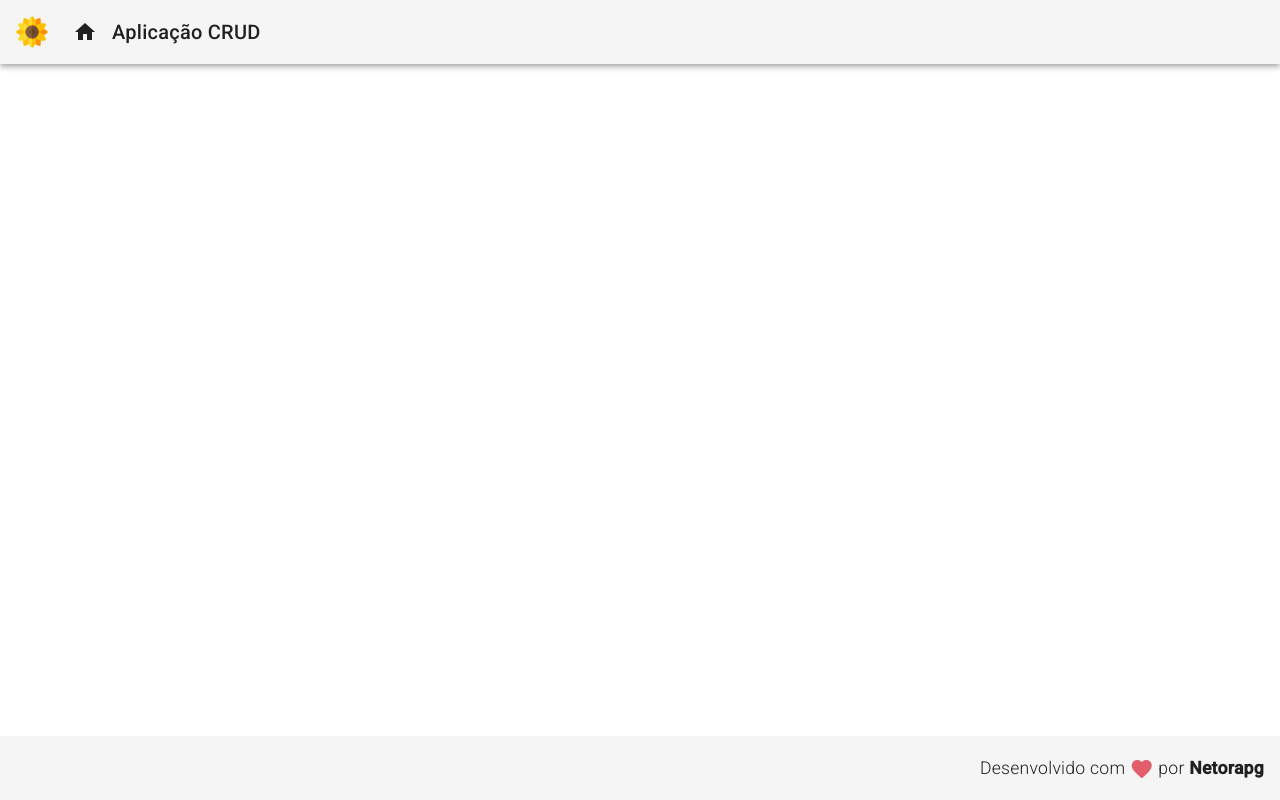
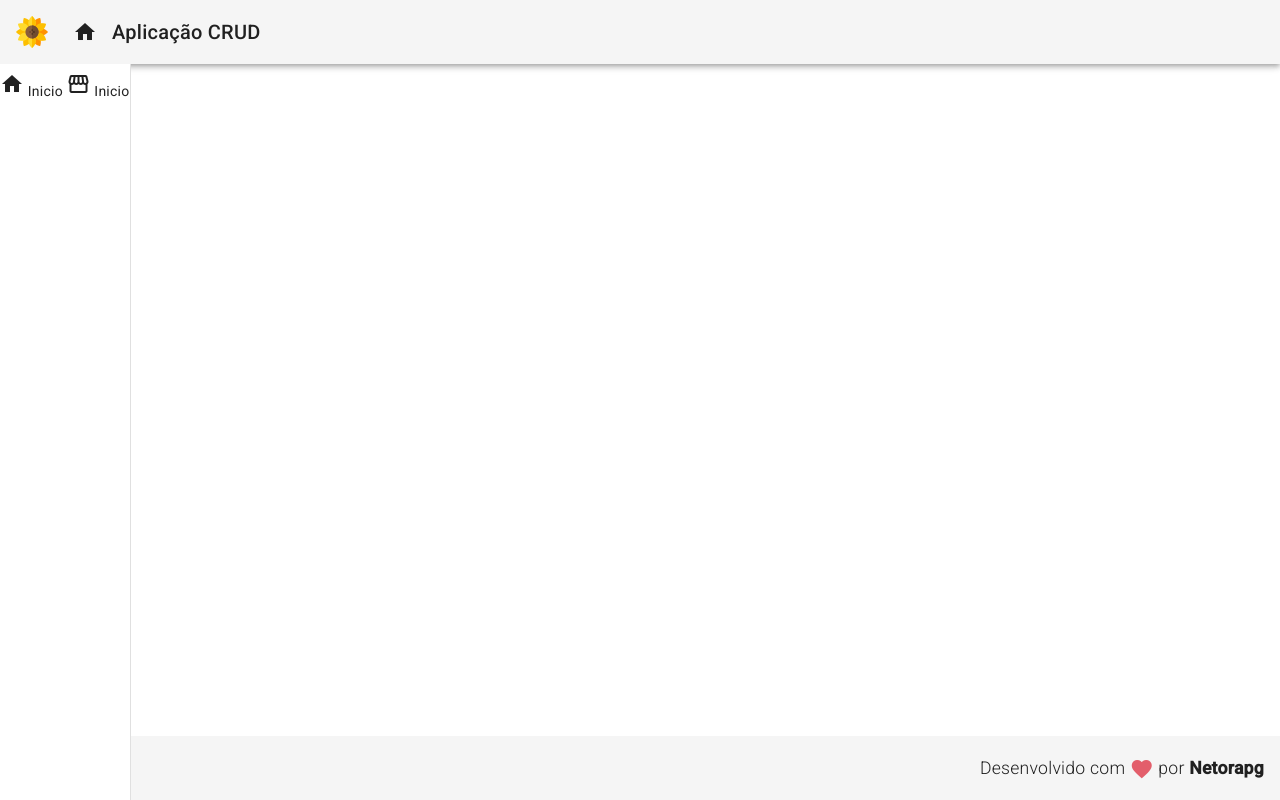
Before and after one commit to netorapg/CRUDInAngular, an Angular app in the folder frontend/: page / in a window 1280 px wide. Built offline with nearby package versions, Linux system fonts and the light colour scheme.

Commit message:
criando a barra de navegação

```diff
--- a/frontend/src/app/app.component.html
+++ b/frontend/src/app/app.component.html
@@ -1,2 +1,3 @@
 <app-header></app-header>
+<app-nav></app-nav>
 <app-footer></app-footer>
--- a/frontend/src/app/app.component.ts
+++ b/frontend/src/app/app.component.ts
@@ -4,12 +4,16 @@
 
 import {MatToolbarModule} from '@angular/material/toolbar';
 import { FooterComponent } from "./components/template/footer/footer.component";
+import { NavComponent } from './components/template/nav/nav.component';
+
+import {MatSidenavModule} from '@angular/material/sidenav';
+import {} from '@angular/material/list';
 
 @Component({
     selector: 'app-root',
     standalone: true,
     templateUrl: 'app.component.html',
-    imports: [RouterOutlet, HeaderComponent, MatToolbarModule, FooterComponent]
+    imports: [RouterOutlet, HeaderComponent, MatToolbarModule, FooterComponent, NavComponent, MatSidenavModule]
 })
 export class AppComponent {
 
--- /dev/null
+++ b/frontend/src/app/components/template/nav/nav.component.html
@@ -0,0 +1,18 @@
+<mat-sidenav-container class="container">
+    <mat-sidenav class="sidenav" mode="side" opened fixedInViewport="true" fixedTopGap="64">
+        <mat-nav-list>
+            <a mat-list-item>
+                <i class="material-icons">
+                    home
+                </i>
+                Inicio
+            </a>
+            <a mat-list-item>
+                <i class="material-icons">
+                    storefront
+                </i>
+                Inicio
+            </a>
+        </mat-nav-list>
+    </mat-sidenav>
+</mat-sidenav-container>
```
Also changed, not shown: frontend/src/app/components/template/nav/nav.component.ts (added, +15 -0 lines), frontend/src/app/components/template/nav/nav.component.css (added).
